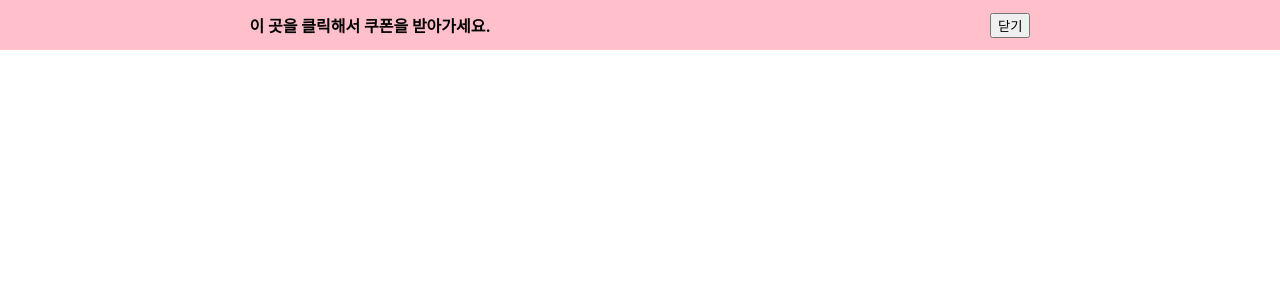
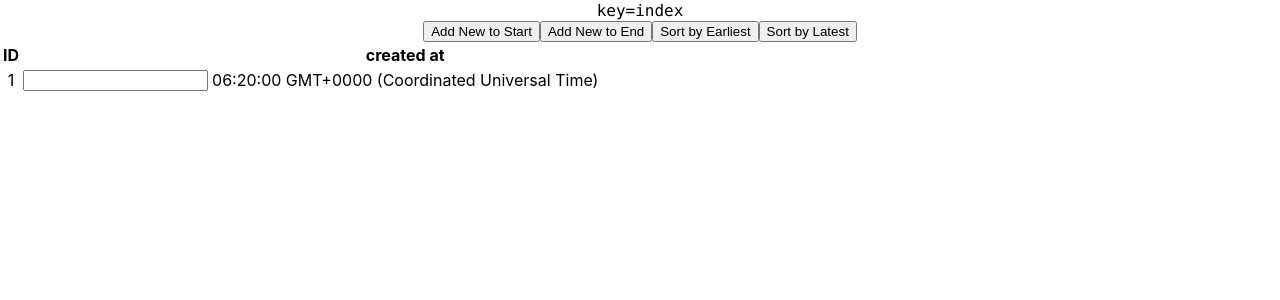
Before and after one commit to suga-ming/react, a React (Create React App) app in the folder practice/: page / in a window 1280 px wide. Shown: the top 300 px of the page. Built offline with nearby package versions, Linux system fonts and the light colour scheme.

Commit message:
form, ref

```diff
--- a/practice/src/App.js
+++ b/practice/src/App.js
@@ -9,6 +9,10 @@ import Clock from "./components/Clock";
 import FunctionClock from "./components/FunctionClock";
 import Random from "./components/Random";
 import Banner from "./components/Banner";
+import SimpleForm from "./components/SimpleForm";
+import UnControlledForm from "./components/UnControlledForm";
+import CatParent from "./components/CatParent";
+import ToDoList from "./ToDoList";
 
 function App() {
   const [cards, setCards] = useState([]);
@@ -49,7 +53,11 @@ function App() {
       {/* {cards.length > 0 && <button onClick={Pick}>추첨하기</button>} */}
       {/* {picked.length > 0 && <BusinessCard info={picked[picked.length - 1]} />} */}
       {/* {picked.length > 0 && result} */}
-      {<Banner />}
+      {/* {<Banner />} */}
+      {/* <SimpleForm /> */}
+      {/* <UnControlledForm /> */}
+      {/* <CatParent /> */}
+      <ToDoList />
     </div>
   );
 }
--- /dev/null
+++ b/practice/src/ToDoList.js
@@ -0,0 +1,87 @@
+import React, { useState } from "react";
+
+const ToDo = (props) => (
+  <tr>
+    <td>
+      <label>{props.id}</label>
+    </td>
+    <td>
+      <input />
+    </td>
+    <td>
+      <label>{props.createdAt.toTimeString()}</label>
+    </td>
+  </tr>
+);
+
+export default function ToDoList() {
+  const date = new Date();
+  const todoCounter = 1;
+  const [state, setState] = useState({
+    todoCounter: todoCounter,
+    list: [
+      {
+        id: todoCounter,
+        createdAt: date,
+      },
+    ],
+  });
+
+  function sortByEarliest() {
+    const sortedList = state.list.sort((a, b) => {
+      return a.createdAt - b.createdAt;
+    });
+    setState({
+      list: [...sortedList],
+    });
+  }
+
+  function sortByLatest() {
+    const sortedList = state.list.sort((a, b) => {
+      return b.createdAt - a.createdAt;
+    });
+    setState({
+      list: [...sortedList],
+    });
+  }
+
+  function addToEnd() {
+    const date = new Date();
+    const nextId = state.todoCounter + 1;
+    const newList = [...state.list, { id: nextId, createdAt: date }];
+    setState({
+      list: newList,
+      todoCounter: nextId,
+    });
+  }
+
+  function addToStart() {
+    const date = new Date();
+    const nextId = state.todoCounter + 1;
+    const newList = [{ id: nextId, createdAt: date }, ...state.list];
+    setState({
+      list: newList,
+      todoCounter: nextId,
+    });
+  }
+  return (
+    <div>
+      <code>key=index</code>
+      <br />
+      <button onClick={addToStart}>Add New to Start</button>
+      <button onClick={addToEnd}>Add New to End</button>
+      <button onClick={sortByEarliest}>Sort by Earliest</button>
+      <button onClick={sortByLatest}>Sort by Latest</button>
+      <table>
+        <tr>
+          <th>ID</th>
+          <th />
+          <th>created at</th>
+        </tr>
+        {state.list.map((todo) => (
+          <ToDo key={todo.id} {...todo} />
+        ))}
+      </table>
+    </div>
+  );
+}
--- /dev/null
+++ b/practice/src/components/Cat.js
@@ -0,0 +1,17 @@
+import React from "react";
+
+const Cat = () => {
+  console.log("자식 컴포넌트 Cat");
+
+  return (
+    <div>
+      <img
+        src="https://static01.nyt.com/images/2016/03/30/universal/ko/well_cat-korean/well_cat-superJumbo-v2.jpg?quality=90&auto=webp"
+        alt="cat"
+        style={{ width: "150px" }}
+      ></img>
+    </div>
+  );
+};
+
+export default Cat;
--- /dev/null
+++ b/practice/src/components/CatParent.js
@@ -0,0 +1,15 @@
+import React from "react";
+import Cat from "./Cat";
+
+export default function CatParent() {
+  console.log("부모 컴포넌트 CatParent");
+
+  return (
+    <div>
+      <h4> 고양이가 세상을 구한다 </h4>
+      <div>
+        <Cat />
+      </div>
+    </div>
+  );
+}
--- /dev/null
+++ b/practice/src/components/SimpleForm.js
@@ -0,0 +1,52 @@
+import React, { useState } from "react";
+
+export default function SimpleForm() {
+  //   const [nickname, setNickName] = useState("");
+  //   const [password, setPassword] = useState("");
+  const [info, setInfo] = useState({
+    nickname: "",
+    password: "",
+  });
+
+  //   const handleChange = (e) => {
+  //     if (e.target.name == "nickname") {
+  //       setNickName(e.target.value);
+  //     } else {
+  //       setPassword(e.target.value);
+  //     }
+  //   };
+
+  const handleChange = (e) => {
+    setInfo({ ...info, [e.target.name]: e.target.value });
+  };
+
+  const handleSubmit = (e) => {
+    const { nickname, password } = info;
+    e.preventDefault();
+    alert(`닉넴: ${nickname} 비번: ${password}`);
+  };
+
+  return (
+    <form onSubmit={handleSubmit}>
+      <label>닉네임 :</label>
+      <input
+        type="text"
+        name="nickname"
+        onChange={handleChange}
+        style={{
+          marginTop: "100px",
+        }}
+        value={info.nickname}
+      />
+      <br />
+      <label>비번 :</label>
+      <input
+        type="text"
+        name="password"
+        onChange={handleChange}
+        value={info.password}
+      />
+      <input type="submit" value="제출" />
+    </form>
+  );
+}
--- /dev/null
+++ b/practice/src/components/UnControlledForm.js
@@ -0,0 +1,26 @@
+import React, { useRef } from "react";
+
+export default function UnControlledForm() {
+  const inputRef = useRef();
+  //   const handleChange = (e) => {
+  //     console.log(e.target.value);
+  //   };
+
+  const handleSubmit = (e) => {
+    e.preventDefault();
+    alert(inputRef.current.value);
+  };
+
+  return (
+    <form onSubmit={handleSubmit}>
+      <label>닉네임 :</label>
+      <input
+        type="text"
+        name="nickname"
+        // onChange={handleChange}
+        ref={inputRef}
+      />
+      <input type="submit" value="제출" />
+    </form>
+  );
+}
```
